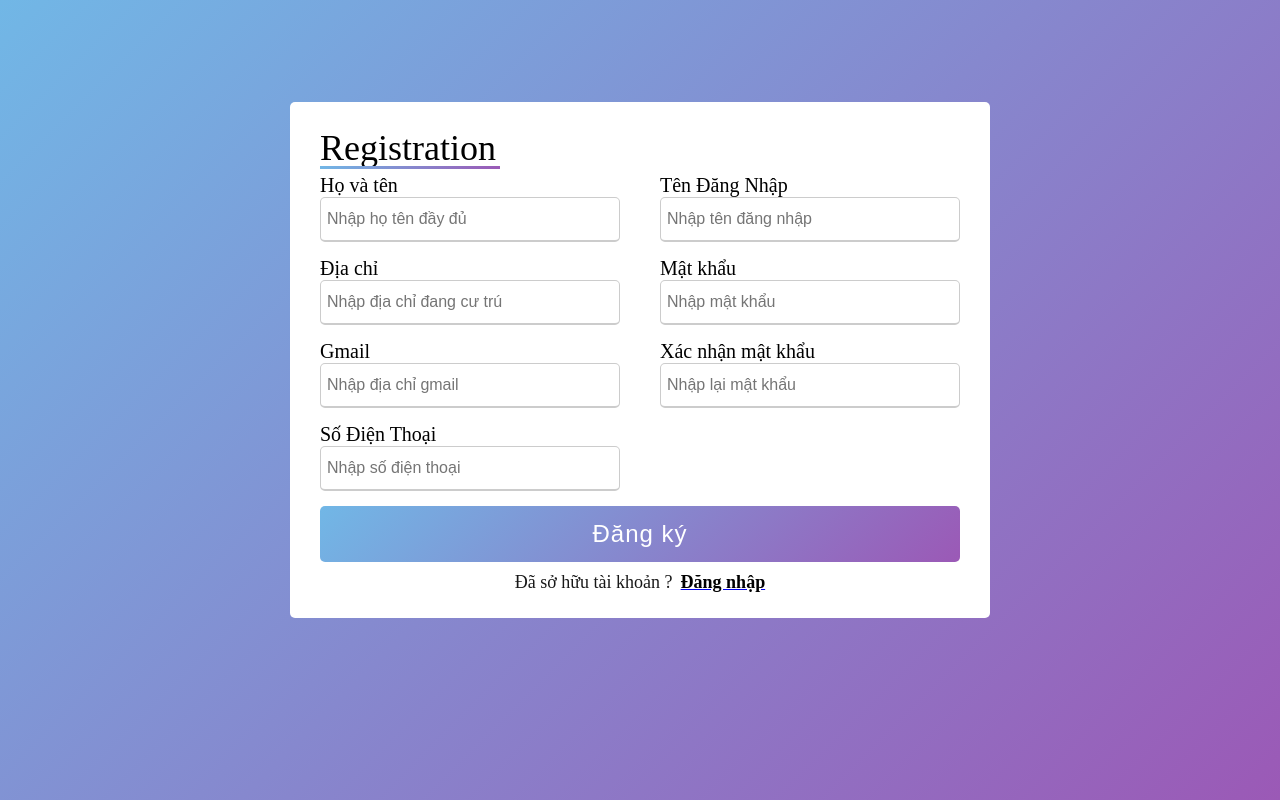
After one commit to quocdat202/Shop-ban-giay-php, a PHP site: page /GiaoDien/register.php in a window 1280 px wide. The commit adds this page. Run offline with PHP 8.4, Linux system fonts and the light colour scheme.

Commit message:
form đăng kí

```diff
--- a/GiaoDien/TrangChu/header.php
+++ b/GiaoDien/TrangChu/header.php
@@ -22,8 +22,8 @@ echo '
                     <li class="nav-item"><a href="#" class="nav-link">Giới thiệu</a></li>
                     <li class="nav-item"><a href="#" class="nav-link">Bảo hành</a></li>
                     <li class="nav-item"><a href="#" class="nav-link">Bài viết</a></li>
-                    <li class="nav-item"><a href="#" class="nav-link">Liên hệ</a></li>
-                  <li class="nav-item"><a href="GiaoDien/login.php" class="nav-link">Đăng nhập</a></li>
+                    <li class="nav-item"><a href="GiaoDien/register.php" class="nav-link">Đăng ký</a></li>
+                    <li class="nav-item"><a href="GiaoDien/login.php" class="nav-link">Đăng nhập</a></li>
                 </ul>
               </div>
             </div>
--- /dev/null
+++ b/GiaoDien/register.php
@@ -0,0 +1,47 @@
+<link type="text/css" rel="stylesheet" href="../css/register.css">
+<div class="register-form">
+    <div class="register-container">
+        <div class="register-title">Registration</div>
+        <form action="">
+            <div class="user-details">
+                <div class="reg-input-box">
+                    <span class="details">Họ và tên</span>
+                    <input type="text" placeholder="Nhập họ tên đầy đủ" required>
+                </div>
+                <div class="reg-input-box">
+                    <span class="details">Tên Đăng Nhập</span>
+                    <input type="text" placeholder="Nhập tên đăng nhập" required>
+                </div>
+                <div class="reg-input-box">
+                    <span class="details">Địa chỉ</span>
+                    <input type="text" placeholder="Nhập địa chỉ đang cư trú" required>
+                </div>
+
+                <div class="reg-input-box">
+                    <span class="details">Mật khẩu</span>
+                    <input type="password" placeholder="Nhập mật khẩu" required>
+                </div>
+                <div class="reg-input-box">
+                    <span class="details">Gmail</span>
+                    <input type="email" placeholder="Nhập địa chỉ gmail" required>
+                </div>
+                 <div class="reg-input-box">
+                    <span class="details">Xác nhận mật khẩu</span>
+                    <input type="password" placeholder="Nhập lại mật khẩu" required>
+                </div>
+                <div class="reg-input-box">
+                    <span class="details">Số Điện Thoại</span>
+                    <input type="text" placeholder="Nhập số điện thoại" required>
+                </div>
+            </div>
+            <div class="register-button">
+                <input type="submit" value="Đăng ký">
+            </div>
+            <div class="register-bottom-text">
+                <p class="reg-text1">Đã sở hữu tài khoản ?</p>
+                <a href="login.php"><p class="reg-text2">Đăng nhập</p></a>
+            </div>
+
+        </form>
+    </div>
+</div>
--- /dev/null
+++ b/css/register.css
@@ -0,0 +1,112 @@
+* {
+    margin: 0;
+    padding: 0;
+    box-sizing: border-box;
+}
+
+body {
+    display: flex;
+    height: 100vh;
+    justify-content: center;
+    align-items: center;
+    padding: 10px;
+    background: linear-gradient(135deg, #71b7e6, #9b59b6);
+}
+
+.register-container {
+    max-width: 700px;
+    width: 100%;
+    background: #fff;
+    padding: 25px 30px;
+    border-radius: 5px;
+    margin-bottom: 80px;
+}
+
+.register-title {
+    font-size: 36px;
+    font-weight: 500;
+    position: relative;
+    margin-bottom: 5px;
+}
+
+.register-title::before {
+    content: '';
+    position: absolute;
+    left: 0;
+    bottom: 0;
+    height: 3px;
+    width: 180px;
+    background: linear-gradient(135deg, #71b7e6, #9b59b6);
+}
+
+.user-details {
+    display: flex;
+    flex-wrap: wrap;
+    justify-content: space-between;
+}
+
+.reg-input-box {
+    width: calc(50% - 20px);
+    margin-bottom: 15px;
+
+}
+
+.reg-input-box input {
+    height: 45px;
+    width: 100%;
+    border-radius: 5px;
+    border: 1px solid #ccc;
+    padding-left: 6px;
+    font-size: 16px;
+    outline: none;
+    border-bottom-width: 2px;
+    transition: all 0.3s ease;
+}
+
+.reg-input-box .details {
+    font-weight: 500;
+    margin-bottom: 5px;
+    font-size: 20px;
+}
+
+.reg-input-box input:focus,
+.reg-input-box input:valid {
+    border-color: #9b59b6;
+}
+
+form .register-button input {
+    cursor: pointer;
+    height: 56px;
+    width: 100%;
+    outline: none;
+    color: #fff;
+    border: none;
+    font-size: 24px;
+    font-weight: 500;
+    border-radius: 5px;
+    letter-spacing: 1px;
+    background: linear-gradient(135deg, #71b7e6, #9b59b6);
+}
+
+form .register-button input:hover {
+    background: linear-gradient(-135deg, #71b7e6, #9b59b6);
+}
+
+.register-bottom-text {
+    display: flex;
+    justify-content: center;
+    margin-top: 10px;
+}
+
+.register-bottom-text .reg-text1 {
+    margin-right: 8px;
+    font-size: 18px;
+    opacity: 0.9;
+    font-weight: 500;
+}
+
+.register-bottom-text .reg-text2 {
+    font-size: 18px;
+    color: #000;
+    font-weight: 600;
+}
--- a/index.php
+++ b/index.php
@@ -18,6 +18,7 @@
 	<link type="text/css" rel="stylesheet" href="css/style.css">
 	<link type="text/css" rel="stylesheet" href="css/home2.css">
 	<link type="text/css" rel="stylesheet" href="css/login.css">
+
     <title>Shop giày</title>
 </head>
 
```
